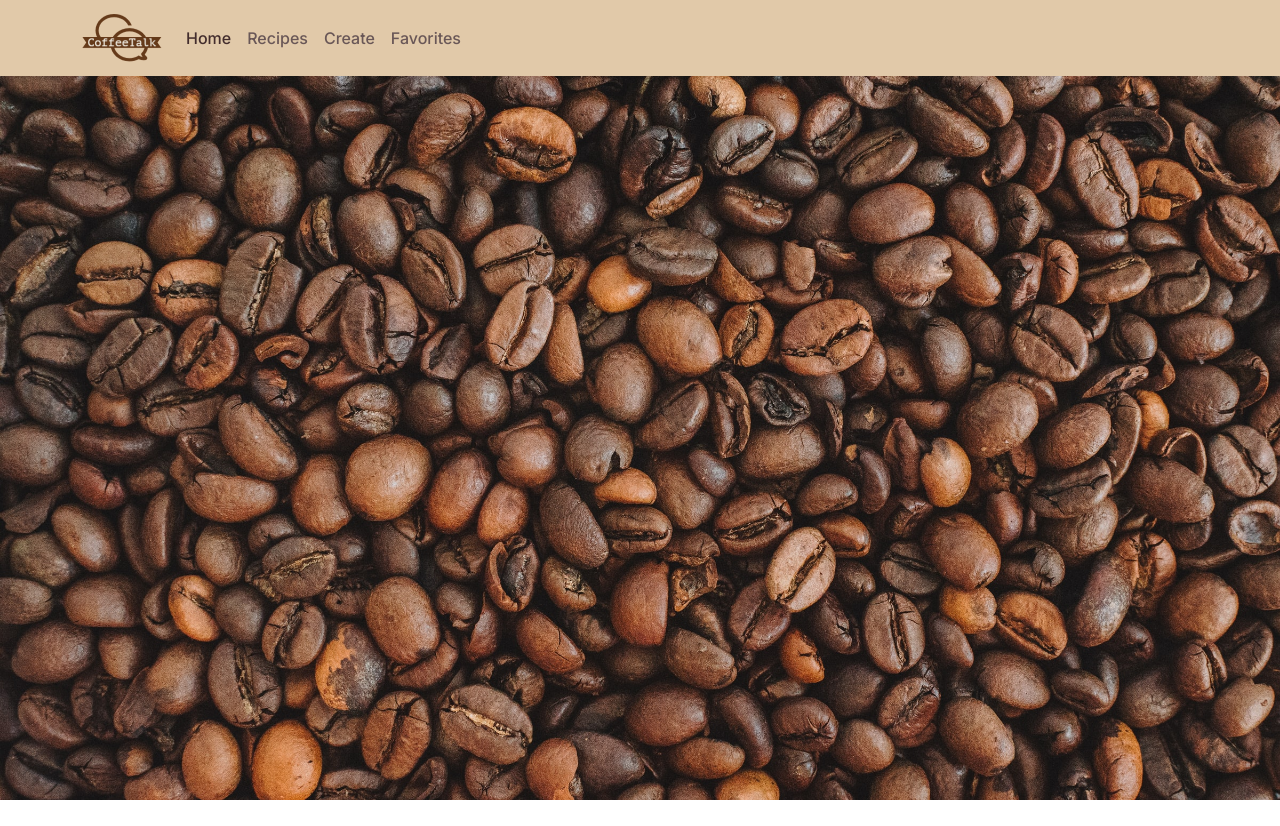
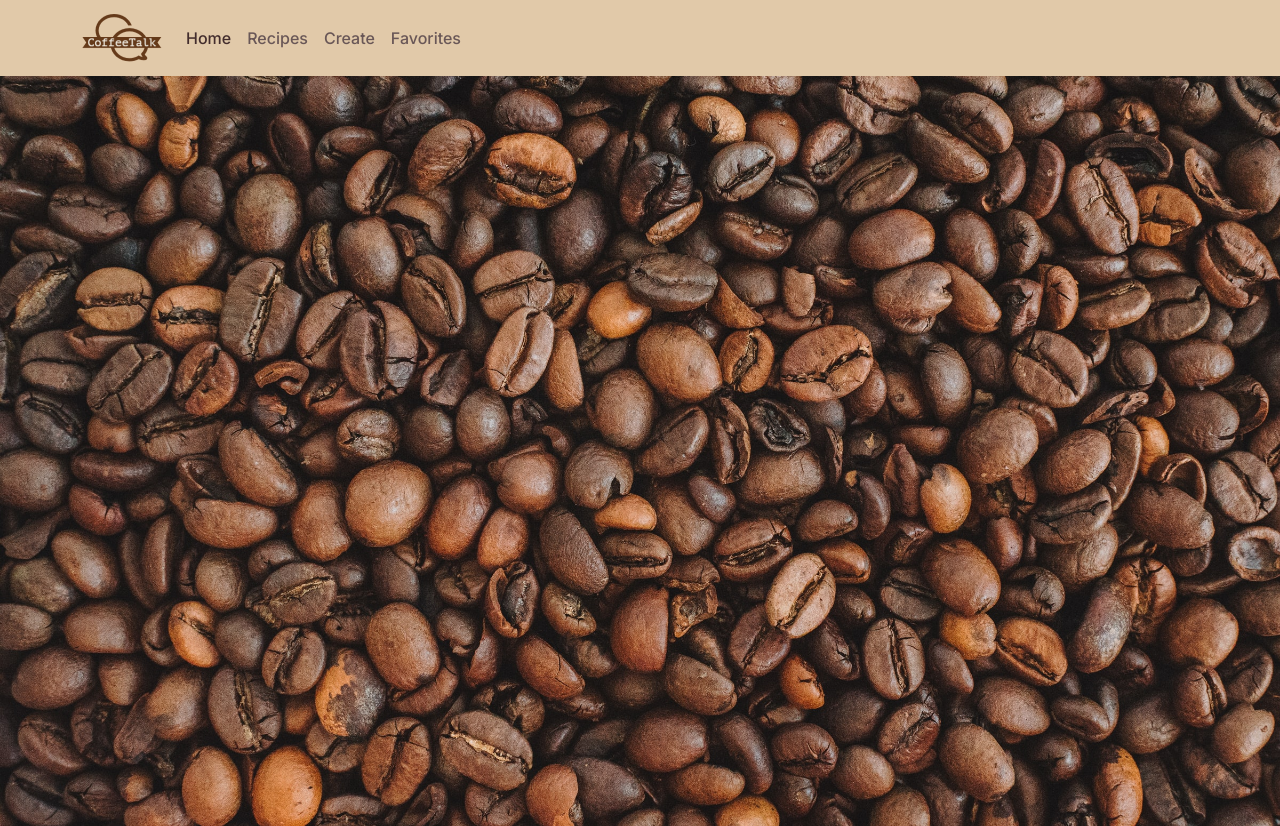
Before and after one commit to e0026557/tgc-18-project-2, a React (Create React App) app: page / in a window 1280 px wide. Before the commit the page ends 800 px from the top, so only its background shows below. Built offline with nearby package versions, Linux system fonts and the light colour scheme.

Commit message:
Added general class for adjusting margin top to account for height of navbar in various screen widths

```diff
--- a/src/assets/css/style.css
+++ b/src/assets/css/style.css
@@ -2,6 +2,11 @@
 body {
   font-family: 'Inter', sans-serif;
   color: #432D2D;
+}
+
+/* Adjust margin-top to account for height of navbar */
+.adjust-margin-top {
+  margin-top: 66px;
 }
 
 /* *** MOBILE SETTINGS (BELOW 768PX) *** */
@@ -12,7 +17,7 @@ body {
 
 .nav-link {
   font-weight: 500;
-  color: #695757!important;
+  color: #695757 !important;
   border-bottom: 1px solid rgba(255, 255, 255, 0);
   transition: all 0.3s;
 }
@@ -34,7 +39,6 @@ body {
 .section-hero {
   /* Account for height of navbar */
   height: calc(100vh - 50px);
-  margin-top: 50px;
 
   background-image: url('./../images/coffee-beans.jpg');
   background-repeat: no-repeat;
@@ -44,6 +48,13 @@ body {
 
 /* *** MEDIUM SCREEN SETTINGS (768PX AND ABOVE) *** */
 @media screen and (min-width: 768px) {
+
+  /* --- General --- */
+  /* Adjust margin-top to account for height of navbar */
+  .adjust-margin-top {
+    margin-top: 71px;
+  }
+
   .logo-img {
     height: 45px;
   }
@@ -52,6 +63,13 @@ body {
 
 /* *** LARGE SCREEN SETTINGS (992PX AND ABOVE) *** */
 @media screen and (min-width: 992px) {
+
+  /* --- General --- */
+  /* Adjust margin-top to account for height of navbar */
+  .adjust-margin-top {
+    margin-top: 76px;
+  }
+
   .logo-img {
     height: 50px;
   }
```
